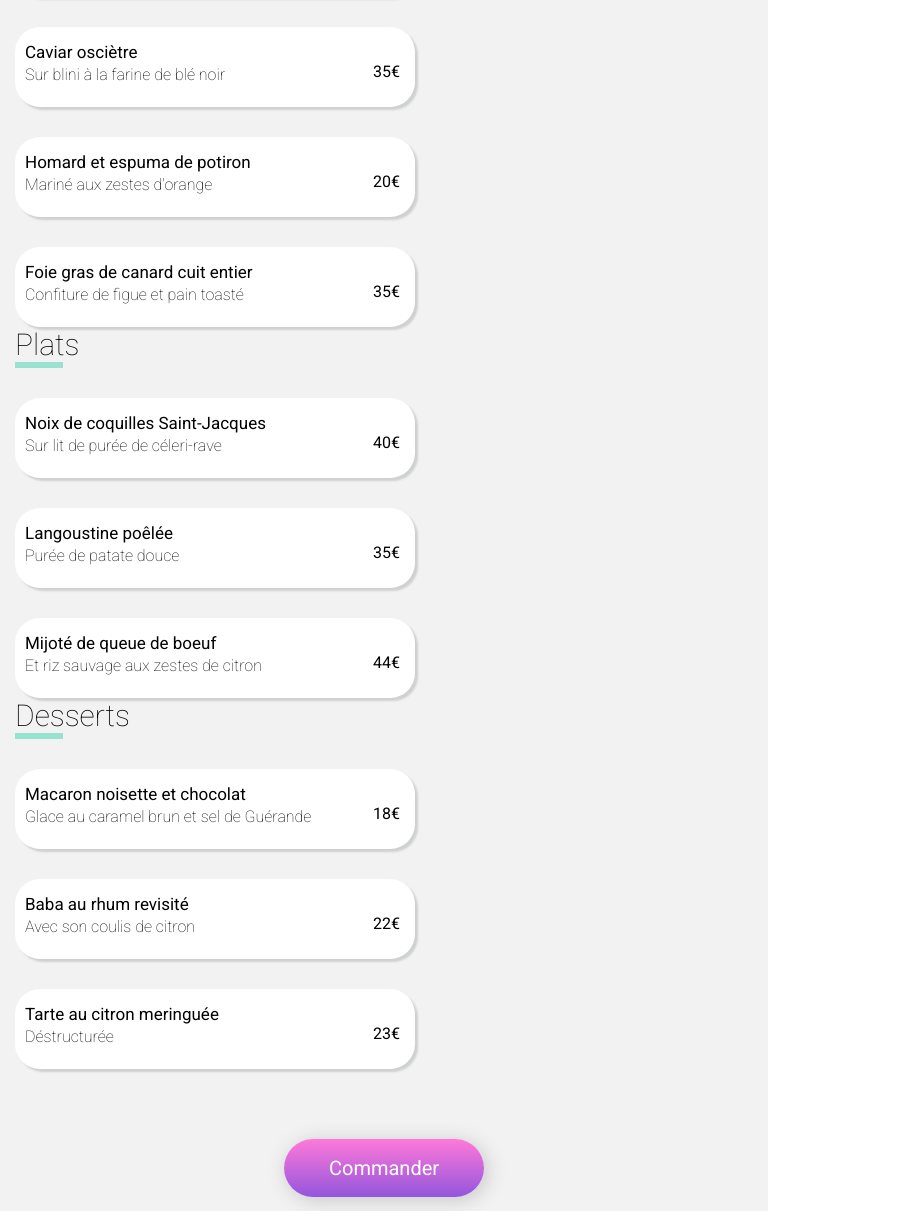
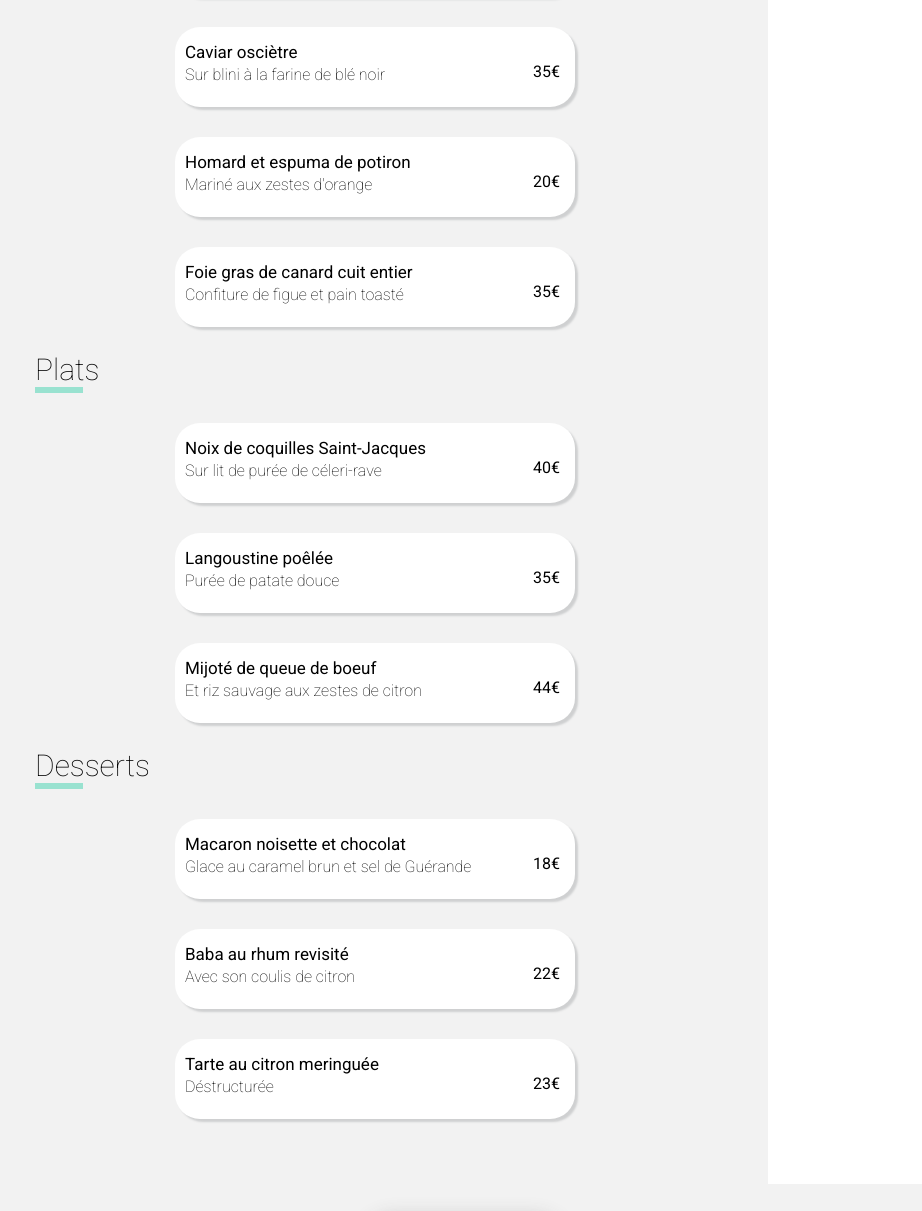
Before and after one commit to KamelZakiri/OhMyFood, a website: page à la française.html in a window 768 px wide. Shown: the part 744-1955 px from the top of the page, 922 px wide, since content can reach past the window. Drawn offline with nearby package versions, Linux system fonts and the light colour scheme; files that its build step writes are made by us from their sources; a web font is replaced by a local one.

Commit message:
Ajout des mediaquerries

```diff
--- a/sass/pages/_restaurants.scss
+++ b/sass/pages/_restaurants.scss
@@ -111,4 +111,61 @@
     background-color: $couleurGris2;
 }
 
-/* Animation rond check */
+/* Mediaquerries */
+
+/* Responsive phones */
+
+@media screen and (max-width: 768px){
+
+    body{
+        box-sizing: border-box;
+        margin: 0px;
+    }
+
+    header{
+        width: 120%;
+    }
+
+	.fondGris{
+		width: 120%;
+}
+    .photorestaurant{
+        width: 120%;
+    }
+
+    .menurestaurant{
+        margin-left: 15px;
+    }
+
+    .margeSection{
+        margin-bottom: 25px;
+    }
+    .Entete{
+        width: 100%;
+    }
+    .footer{
+        width: 120%;
+    }
+    .boutonmenu{
+        width: 120%;
+    }
+}
+
+@media screen and (min-width: 768px) and (max-width: 990px){
+
+    .traitVert{
+        margin-left: 5%;
+    }
+
+	.menurestaurant{
+		margin-left: 40% ;
+	}
+
+    .margeSection{
+        margin-bottom: 25px;
+    }
+
+	.fondGris{
+		width: 100%;
+	}
+}
```
